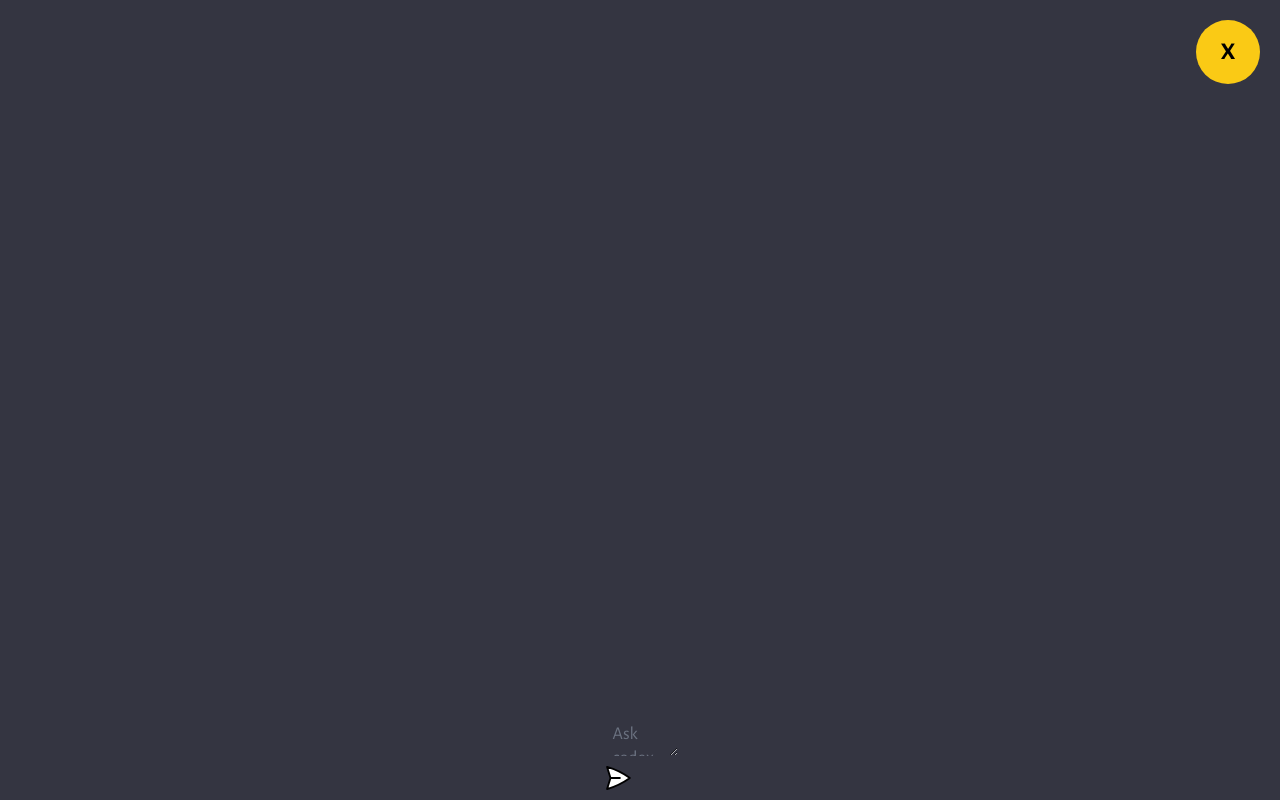
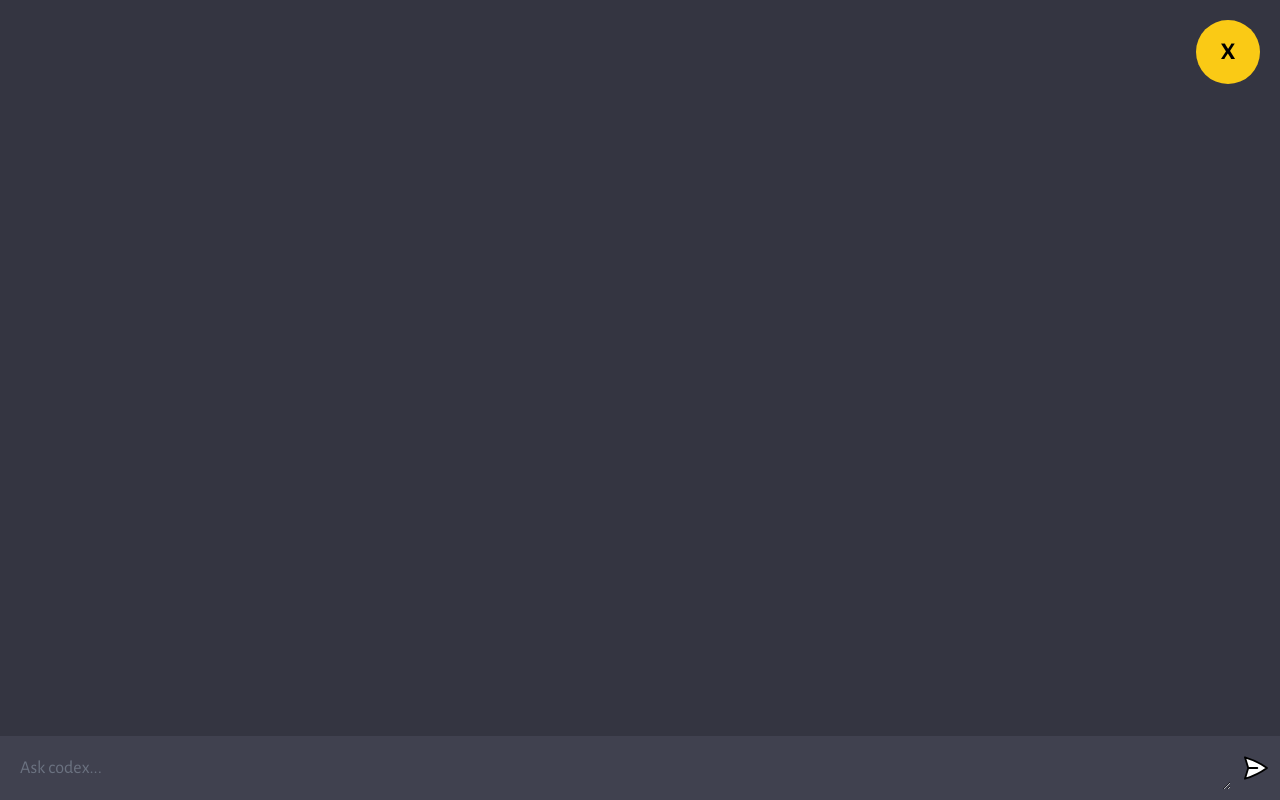
Before and after one commit to Rishabhgehlot7/studHub, a React (Create React App) app: page /ai in a window 1280 px wide. Built offline with nearby package versions, Linux system fonts and the light colour scheme.

Commit message:
commit 2

```diff
--- a/src/components/Login.jsx
+++ b/src/components/Login.jsx
@@ -102,7 +102,7 @@ export default function Login() {
 
                         <div className="bg-white rounded-lg overflow-hidden shadow-2xl">
                             <div className="p-8">
-                                <form onSubmit={loginAuth}>
+                                <form onSubmit={loginAuth} className='flex flex-col bg-white'>
                                     <div className="mb-5">
                                         <label htmlFor="email" className="block mb-2 text-sm font-medium text-gray-600">Email</label>
 
--- a/src/pages/AiPage.jsx
+++ b/src/pages/AiPage.jsx
@@ -120,7 +120,7 @@ export default function AiPage() {
         <div id="app">
             <div id="chat_container"></div>
 
-            <form onSubmit={handleSubmit} onKeyUp={(e) => {
+            <form className='aiForm' onSubmit={handleSubmit} onKeyUp={(e) => {
                 if (e.keyCode === 13) {
                     handleSubmit(e)
                 }
```
